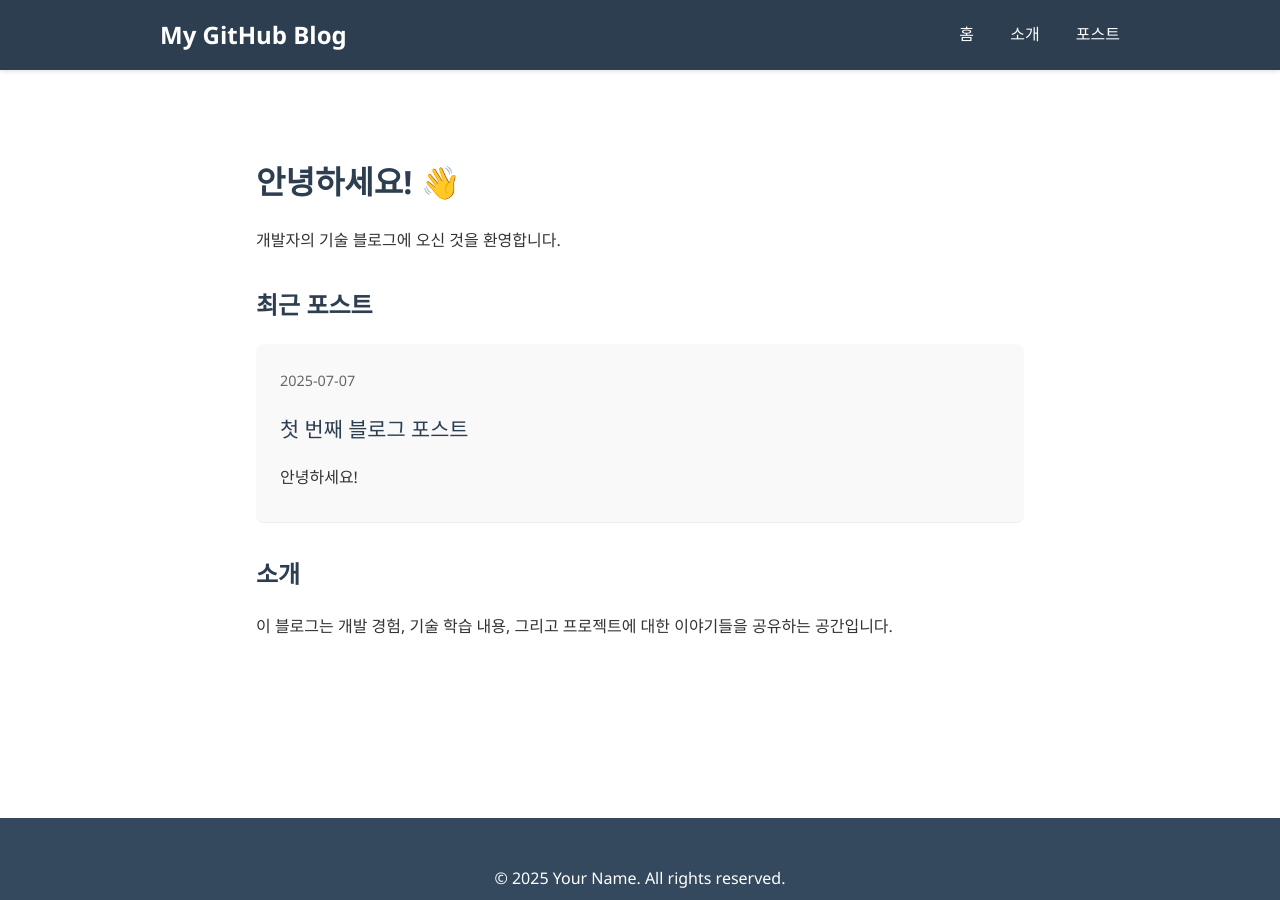
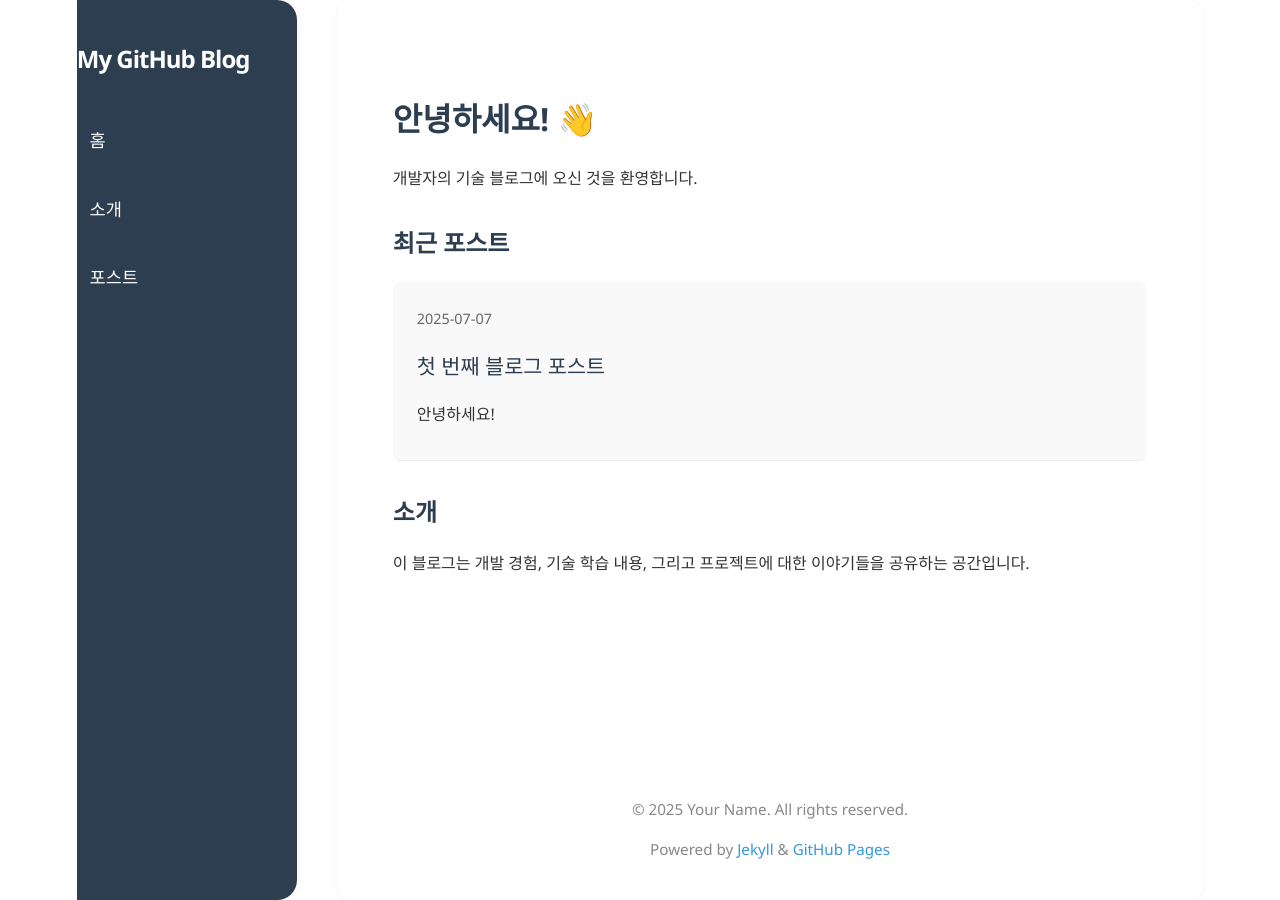
Before and after one commit to Stradivirus/github.io, a Jekyll site: the page built from index.html, in a window 1280 px wide and 900 px high. Built offline with Jekyll 4.4.1, drawn with Linux system fonts in a browser that asks for light colours.

Commit message:
디자인 변경

```diff
--- a/_layouts/default.html
+++ b/_layouts/default.html
@@ -5,41 +5,29 @@
     <meta name="viewport" content="width=device-width, initial-scale=1.0">
     <title>{% if page.title %}{{ page.title }} - {{ site.title }}{% else %}{{ site.title }}{% endif %}</title>
     <meta name="description" content="{{ page.excerpt | default: site.description | strip_html | normalize_whitespace | truncate: 160 | escape }}">
-
-    <!-- CSS -->
     <link rel="stylesheet" href="{{ '/assets/css/main.css' | relative_url }}">
-
-    <!-- Jekyll Feed -->
     {% feed_meta %}
-
-    <!-- Jekyll SEO Tag -->
     {% seo %}
 </head>
 <body>
-    <header class="site-header">
-        <div class="wrapper">
-            <nav class="site-nav">
+    <div class="main-layout">
+        <aside class="side-nav">
+            <div class="site-title-area">
                 <a class="site-title" href="{{ '/' | relative_url }}">{{ site.title }}</a>
-                <div class="nav-links">
+            </div>
+            <nav class="nav-links-vertical">
                 <a href="{{ '/' | relative_url }}">홈</a>
                 <a href="{{ '/about' | relative_url }}">소개</a>
                 <a href="{{ '/posts' | relative_url }}">포스트</a>
-                </div>
             </nav>
-        </div>
-    </header>
-
-    <main class="page-content">
-        <div class="wrapper">
+        </aside>
+        <main class="page-content-vertical">
             {{ content }}
-        </div>
-    </main>
-
             <footer class="site-footer">
-        <div class="wrapper">
                 <p>&copy; {{ 'now' | date: "%Y" }} {{ site.author.name | default: site.title }}. All rights reserved.</p>
                 <p>Powered by <a href="https://jekyllrb.com/">Jekyll</a> & <a href="https://pages.github.com/">GitHub Pages</a></p>
+            </footer>
+        </main>
     </div>
-    </footer>
 </body>
 </html>
--- a/assets/css/main.css
+++ b/assets/css/main.css
@@ -15,10 +15,74 @@ body {
     background-color: #fff;
 }
 
-.wrapper {
-    max-width: 1000px;
-    margin: 0 auto;
-    padding: 0 20px;
+.main-layout {
+    display: flex;
+    min-height: 100vh;
+    box-sizing: border-box;
+    padding-left: 6vw;
+    padding-right: 6vw;
+}
+
+.side-nav {
+    width: 220px;
+    min-width: 180px;
+    background: #2c3e50;
+    color: #fff;
+    display: flex;
+    flex-direction: column;
+    align-items: flex-start;
+    padding: 2.5rem 1.5rem 2.5rem 0;
+    border-radius: 0 20px 20px 0;
+    box-shadow: 2px 0 8px rgba(44,62,80,0.04);
+    margin-right: 2.5rem;
+    height: 100vh;
+    position: sticky;
+    top: 0;
+}
+
+.site-title-area {
+    margin-bottom: 2.5rem;
+}
+
+.site-title {
+    color: #fff;
+    text-decoration: none;
+    font-size: 1.6rem;
+    font-weight: bold;
+    letter-spacing: -1px;
+}
+
+.nav-links-vertical {
+    display: flex;
+    flex-direction: column;
+    gap: 1.5rem;
+    width: 100%;
+}
+
+.nav-links-vertical a {
+    color: #fff;
+    text-decoration: none;
+    font-size: 1.1rem;
+    font-weight: 500;
+    padding: 0.5rem 0.8rem;
+    border-radius: 6px;
+    transition: background 0.2s, color 0.2s;
+}
+
+.nav-links-vertical a:hover {
+    background: #3498db;
+    color: #fff;
+}
+
+.page-content-vertical {
+    flex: 1 1 0;
+    background: #fff;
+    border-radius: 16px;
+    padding: 2.5rem 2.5rem 1.5rem 2.5rem;
+    min-width: 0;
+    box-shadow: 0 2px 8px rgba(44,62,80,0.04);
+    display: flex;
+    flex-direction: column;
 }
 
 /* Header */
@@ -175,11 +239,12 @@ body {
 
 /* Footer */
 .site-footer {
-    background: #34495e;
-    color: white;
+    background: none;
+    color: #888;
     text-align: center;
-    padding: 2rem 0;
-    margin-top: 3rem;
+    padding: 2rem 0 0 0;
+    margin-top: auto;
+    font-size: 0.95rem;
 }
 
 .site-footer a {
@@ -213,6 +278,38 @@ body {
 
     .wrapper {
         padding: 0 15px;
+    }
+}
+
+@media (max-width: 900px) {
+    .main-layout {
+        flex-direction: column;
+        padding-left: 2vw;
+        padding-right: 2vw;
+    }
+    .side-nav {
+        flex-direction: row;
+        width: 100%;
+        min-width: 0;
+        height: auto;
+        border-radius: 0 0 20px 20px;
+        margin-right: 0;
+        padding: 1.2rem 0.5rem 1.2rem 0.5rem;
+        align-items: center;
+        justify-content: flex-start;
+        position: static;
+    }
+    .site-title-area {
+        margin-bottom: 0;
+        margin-right: 2rem;
+    }
+    .nav-links-vertical {
+        flex-direction: row;
+        gap: 1.2rem;
+    }
+    .page-content-vertical {
+        padding: 1.2rem 0.5rem 1.2rem 0.5rem;
+        border-radius: 0 0 16px 16px;
     }
 }
 
```
Lines whose indentation alone changed are shown as unchanged.
